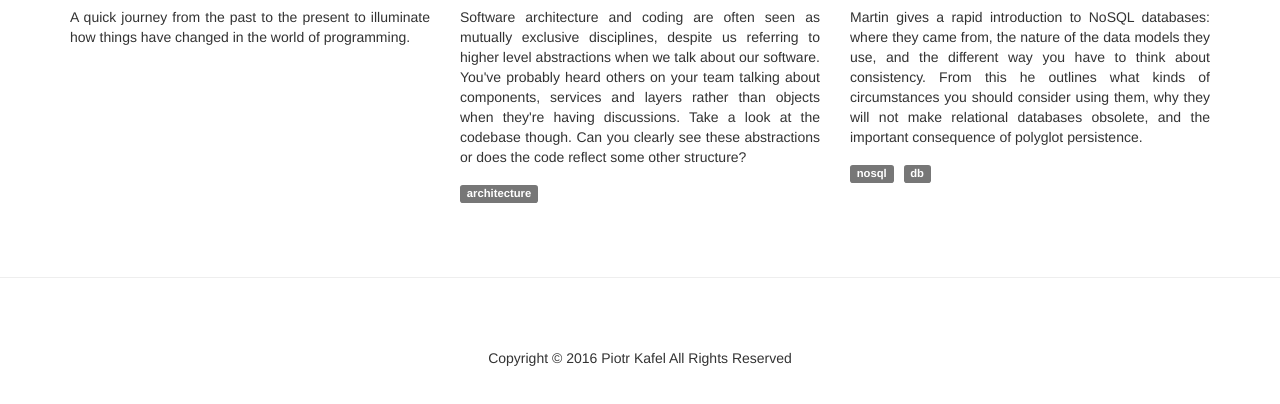
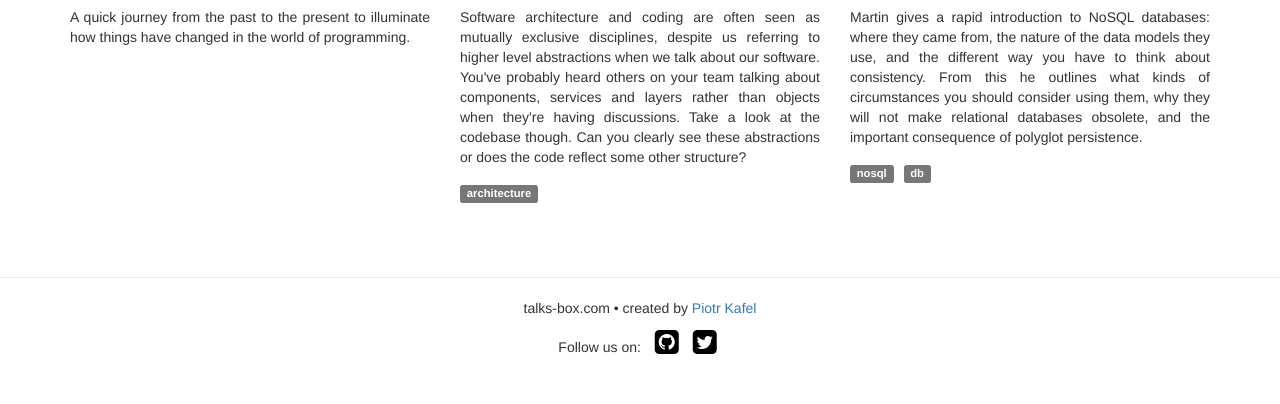
Before and after one commit to pkafel/talks-box, a plain HTML site: page index.html at #/about in a window 1280 px wide. Shown: the part 1531-1935 px from the top of the page. After the commit the page ends 1898 px from the top, so only its background shows below. Drawn offline with nearby package versions, Linux system fonts and the light colour scheme; some packages are replaced by stand-ins of ours.

Commit message:
Updated footer

```diff
--- a/index.html
+++ b/index.html
@@ -62,8 +62,15 @@
         <div class="container">
             <footer>
                 <div class="row">
-                    <div class="col-xs-12">
-                        <p>Copyright &copy; 2016 Piotr Kafel All Rights Reserved</p>
+                    <div class="col-xs-12 text-align-center">
+                        <p>talks-box.com &bull; created by <a href="https://twitter.com/PiotrKafel">Piotr Kafel</a></p>
+                        <p>
+                            <ul class="list-unstyled list-inline">
+                                <li>Follow us on:</li>
+                                <li><a href="https://github.com/pkafel/talks-box" target="_blank"><i class="fa fa-github-square fa-2x contact-icon-small" aria-hidden="true"></i></a></li>
+                                <li><a href="#"><i class="fa fa-twitter-square fa-2x contact-icon-small" aria-hidden="true"></i></a></li>
+                            </ul>
+                        </p>
                     </div>
                 </div>
             </footer>
--- a/style.css
+++ b/style.css
@@ -1,10 +1,5 @@
 body {
     padding-top: 80px;  /*Required padding for .navbar-fixed-top. Remove if using .navbar-static-top. Change if height of navigation changes.*/
-}
-
-footer {
-    margin: 50px 0;
-    text-align: center;
 }
 
 .navbar-right {
@@ -30,10 +25,14 @@ a.tags-link {
     padding-bottom: 50px;
 }
 
-.contact-icon {
+.contact-icon-big {
     color: black;
     padding-left: 10px;
     padding-right: 10px;
+}
+
+.contact-icon-small {
+    color: black;
 }
 
 .tags-list {
```
Also changed, not shown: app/about/about.html (+2 -2 lines).
